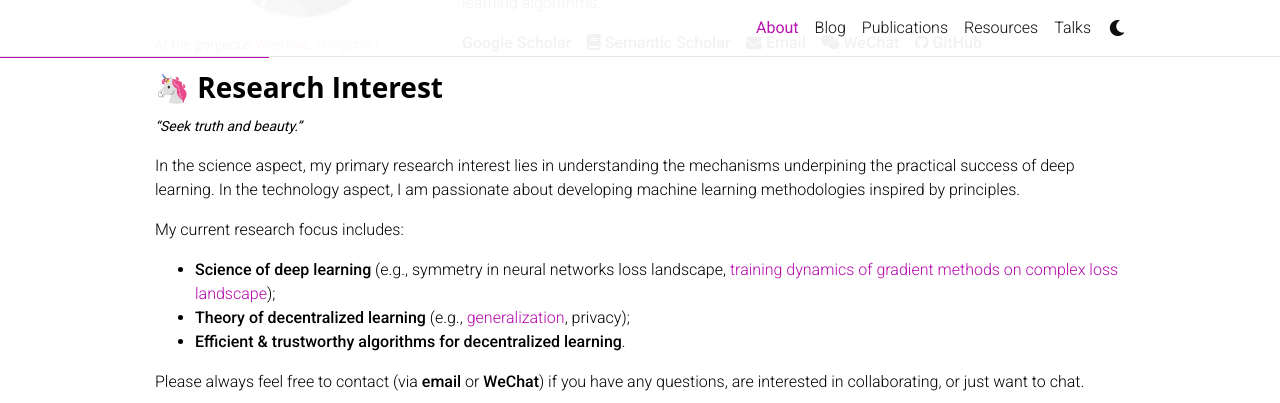
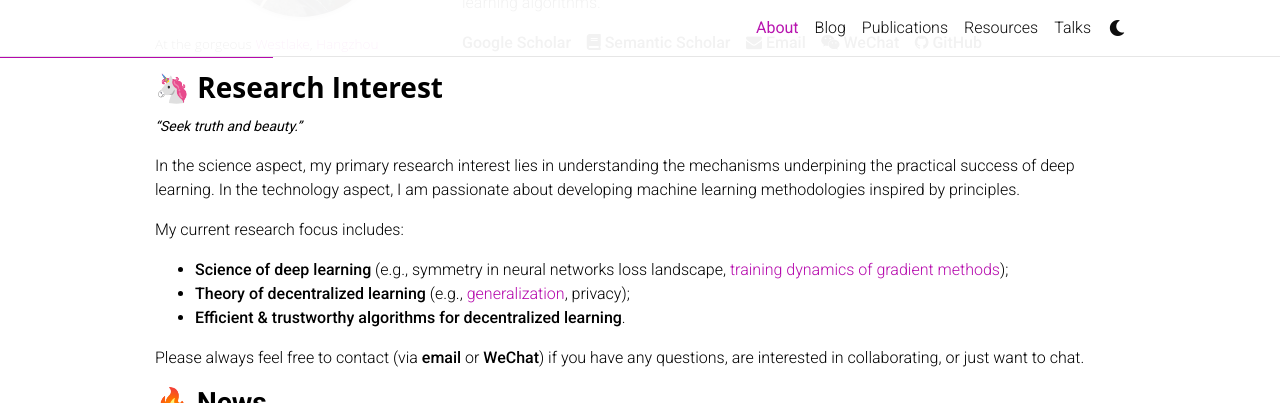
Before and after one commit to Raiden-Zhu/Raiden-Zhu.github.io, a Jekyll site: the page built from _pages/about.md, in a window 1280 px wide and 900 px high, scrolled down 354 px, cut to the strip 0-403 px from the top of the window. Built offline with Jekyll 4.4.1, drawn with Linux system fonts in a browser that asks for light colours; full-size pictures stand in for the smaller copies a plugin makes; comment, search, counter and statistics services are not loaded; a style sheet for code colours, icons or effects is not loaded.

Commit message:
Update about.md

```diff
--- a/_pages/about.md
+++ b/_pages/about.md
@@ -37,7 +37,7 @@ In the science aspect, my primary research interest lies in understanding the me
 In the technology aspect, I am passionate about developing machine learning methodologies inspired by principles.
 
 My current research focus includes:
-- **Science of deep learning** (e.g., symmetry in neural networks loss landscape, [training dynamics of gradient methods on complex loss landscape](https://arxiv.org/abs/2306.02913));
+- **Science of deep learning** (e.g., symmetry in neural networks loss landscape, [training dynamics of gradient methods](https://arxiv.org/abs/2306.02913));
 - **Theory of decentralized learning** (e.g., [generalization](https://arxiv.org/abs/2206.12680), privacy);
 - **Efficient & trustworthy algorithms for decentralized learning**.
 
```
